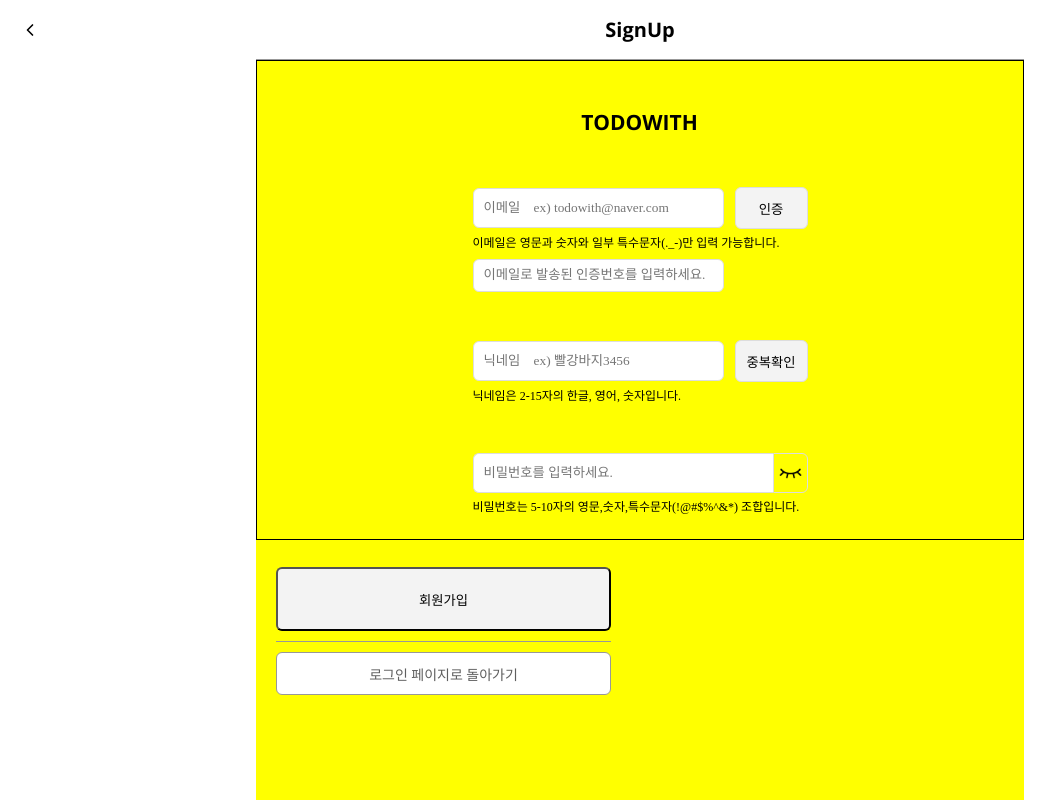
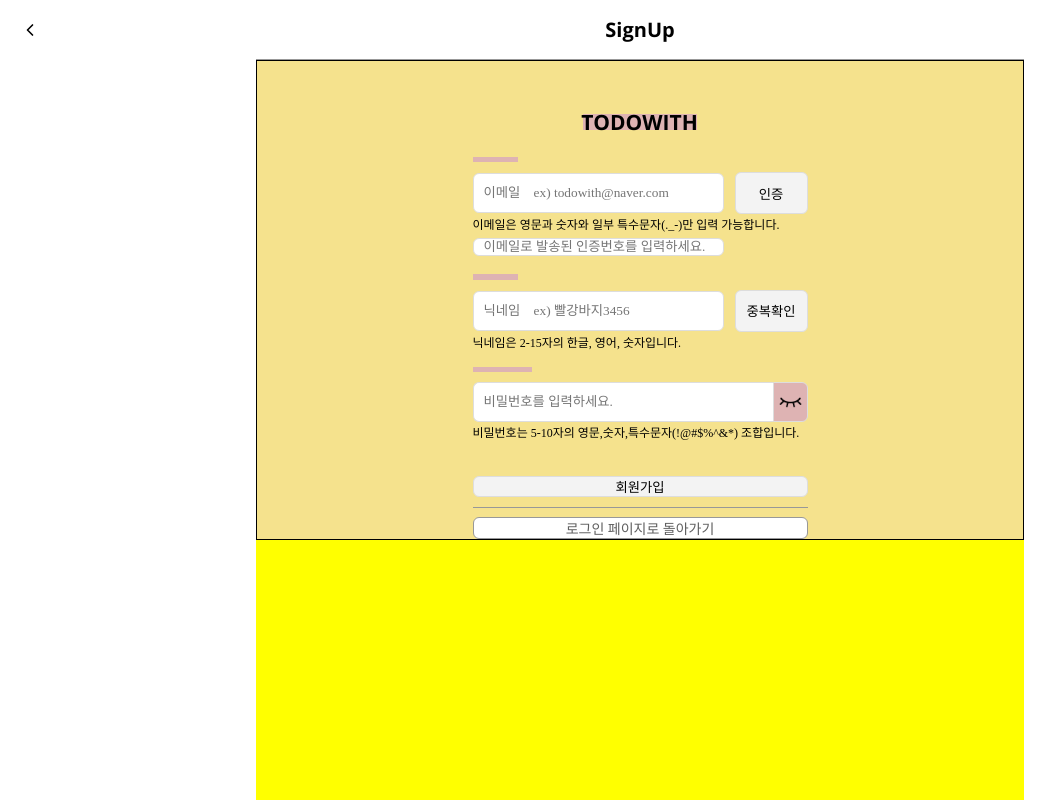
Before and after one commit to HanghaeE5/Front-end, a React (Create React App) app: page /signupemail in a window 1280 px wide. Shown: the whole page, without its empty margins (0-1061 px from the left). Built offline with nearby package versions, Linux system fonts and the light colour scheme; a web font is replaced by a local one.

Commit message:
[Update] 회원가입 버튼, 삼항연산자 줄이는 중

```diff
--- a/src/page/SignUpEmail2.tsx
+++ b/src/page/SignUpEmail2.tsx
@@ -8,10 +8,10 @@ const RegisterContainer = styled.div`
   display: flex;
   flex-direction: column;
   align-items: center;
-  width: 375px;
-  height: 678px;
+  width: 23.4375rem;
+  height: 42.375rem;
   background-color: #24c5c3;
-  margin: 0px auto 74px auto;
+  margin: 0px auto 4.625rem auto;
 `;
 
 const InfoContainer = styled.body`
@@ -20,7 +20,7 @@ const InfoContainer = styled.body`
   align-items: center;
   border: 1px solid black;
   height: 60%;
-  /* background-color: #f5e28d; */
+  background-color: #f5e28d;
   margin: 0px auto 0px auto;
 `;
 
@@ -35,18 +35,18 @@ const FontBox = styled.div`
   flex-direction: column;
   align-items: center;
   justify-content: center;
-  width: ${(props: fontbox) => props.width}px;
-  height: ${(props: fontbox) => props.height}px;
+  width: ${(props: fontbox) => props.width}rem;
+  height: ${(props: fontbox) => props.height}rem;
   margin: ${(props: fontbox) => props.margin};
-  /* background-color: #deb3b3; */
+  background-color: #deb3b3;
 `;
 
 const FontBoxSide = styled.div`
   display: flex;
   flex-direction: column;
   justify-content: center;
-  width: ${(props: fontbox) => props.width}px;
-  height: ${(props: fontbox) => props.height}px;
+  width: ${(props: fontbox) => props.width}rem;
+  height: ${(props: fontbox) => props.height}rem;
   margin: ${(props: fontbox) => props.margin};
   /* background-color: #6922bb; */
 `;
@@ -72,21 +72,21 @@ const LineBox = styled.div`
   flex-direction: column;
   align-items: center;
   justify-content: center;
-  width: ${(props: fontbox) => props.width}px;
-  height: ${(props: fontbox) => props.height}px;
+  width: ${(props: fontbox) => props.width}rem;
+  height: ${(props: fontbox) => props.height}rem;
   margin: ${(props: fontbox) => props.margin};
   background-color: #989898;
 `;
 
 const LogoFont = styled.p`
-  font-size: 27px;
+  font-size: 1.6875rem;
   font-family: 'OpensansBold';
   display: flex;
   margin: 0 0 0 0;
 `;
 
 const KoreanFont = styled.p`
-  font-size: ${(props: font) => props.size}px;
+  font-size: ${(props: font) => props.size}rem;
   font-family: 'NotoMed';
   color: ${(props: font) => props.color};
   display: flex;
@@ -98,7 +98,7 @@ type font = {
   isCorrect?: boolean;
 };
 const KoreanFontBold = styled.p`
-  font-size: ${(props: font) => props.size}px;
+  font-size: ${(props: font) => props.size}rem;
   font-family: 'NotoMed';
   color: ${(props: font) => props.color};
   display: flex;
@@ -106,7 +106,7 @@ const KoreanFontBold = styled.p`
 `;
 
 const EnglishFont = styled.p`
-  font-size: ${(props: font) => props.size}px;
+  font-size: ${(props: font) => props.size}rem;
   font-family: 'OpensansBold';
   color: ${(props: font) => props.color};
   display: flex;
@@ -114,14 +114,14 @@ const EnglishFont = styled.p`
 `;
 
 const LogoFontSmall = styled.p`
-  font-size: 21px;
+  font-size: 1.3125rem;
   font-family: 'OpensansBold';
   display: flex;
   margin: 0 0 0 0;
 `;
 
 const CheckFont = styled.p`
-  font-size: ${(props: font) => props.size}px;
+  font-size: ${(props: font) => props.size}rem;
   font-family: 'NotoRegu';
   color: ${(props: font) => (props.isCorrect !== undefined ? (props.isCorrect ? 'blue' : 'red') : props.color)};
   display: flex;
@@ -136,8 +136,8 @@ const InputInfo = styled.input`
   border: 1px solid #dddddd;
   border-radius: 6px;
   padding: 0 0 0 10px;
-  width: ${(props: fontbox) => props.width}px;
-  height: ${(props: fontbox) => props.height}px;
+  width: ${(props: fontbox) => props.width}rem;
+  height: ${(props: fontbox) => props.height}rem;
   margin: ${(props: fontbox) => props.margin};
   :focus {
     background-color: rgb(220, 237, 255);
@@ -150,9 +150,9 @@ const InputInfoNoneBorder = styled.input`
   background: #ffffff;
   border: 1px solid #dddddd;
   /* border-radius: 6px; */
-  padding: 0 0 0 10px;
-  width: ${(props: fontbox) => props.width}px;
-  height: ${(props: fontbox) => props.height}px;
+  padding: 0 0 0 0.625rem;
+  width: ${(props: fontbox) => props.width}rem;
+  height: ${(props: fontbox) => props.height}rem;
   margin: ${(props: fontbox) => props.margin};
   :focus {
     background-color: rgb(220, 237, 255);
@@ -175,8 +175,8 @@ const BtnBox = styled.button`
   border-radius: 6px;
   border: 1px solid #989898;
 
-  width: ${(props: btnbox) => props.width}px;
-  height: ${(props: btnbox) => props.height}px;
+  width: ${(props: btnbox) => props.width}rem;
+  height: ${(props: btnbox) => props.height}rem;
   margin: ${(props: btnbox) => props.margin};
   background-color: ${(props: btnbox) => props.color};
   cursor: pointer;
@@ -187,63 +187,44 @@ const BtnBox = styled.button`
   }
 `;
 
-const Btn = styled.button<{ isDisable: boolean }>`
-  display: flex;
-  flex-direction: column;
-  align-items: center;
-  justify-content: center;
-  background: ${(props) => (props.isDisable ? '#f3f3f3' : '#769cbc')};
-  border-radius: 6px;
-
-  width: 335px;
-  height: 64px;
-  margin: 27px 20px 0px 20px;
-
-  cursor: ${(props) => (props.isDisable ? '' : 'pointer')};
-
-  &:hover {
-    ${(props) =>
-      props.isDisable
-        ? ''
-        : `color: white;
-    background-color: #1763a6;`}
-  }
-`;
+type btnable = {
+  width: number | string;
+  height: number | string;
+  margin: string;
+  isDisable: boolean;
+};
 
 const BtnAble = styled.button`
   display: flex;
   flex-direction: column;
   align-items: center;
   justify-content: center;
-  background: #769cbc;
+  border: 1px solid #dddddd;
   border-radius: 6px;
+  width: ${(props: btnable) => props.width}rem;
+  height: ${(props: btnable) => props.height}rem;
+  margin: ${(props: btnable) => props.margin};
+  background: ${(props: btnable) => (props.isDisable ? '#f3f3f3' : '#8ac2f0')};
 
-  width: ${(props: fontbox) => props.width}px;
-  height: ${(props: fontbox) => props.height}px;
-  margin: ${(props: fontbox) => props.margin};
-  cursor: pointer;
+  cursor: ${(props: btnable) => (props.isDisable ? '' : 'pointer')};
 
   &:hover {
-    color: white;
-    background-color: #1763a6;
+    ${(props: btnable) =>
+      props.isDisable
+        ? ''
+        : `color: white;
+    background-color: #358edc;`}
   }
 `;
 
-const BtnDisable = styled.button`
-  display: flex;
-  flex-direction: column;
-  align-items: center;
-  justify-content: center;
-  background: #f3f3f3;
-  border: 1px solid #dddddd;
-  border-radius: 6px;
-  margin: 37px 20px 0px 20px;
-  width: ${(props: fontbox) => props.width}px;
-  height: ${(props: fontbox) => props.height}px;
-  margin: ${(props: fontbox) => props.margin};
-`;
+export const SignUpEmail2 = () => {
+  const [email, setNameText] = useState<string>('');
+  const [emailCheckNumber, setEmailCheckNumber] = useState<string>('');
+  const [password, setPassword] = useState<string>('');
+  const [password2, setPassword2] = useState<string>('');
+  const [nickname, setNickname] = useState<string>('');
+  const [emailCheck, setEmailCheck] = useState<boolean>(true);
 
-export const SignUpEmail2 = () => {
   const onChangeEmail = (e: React.ChangeEvent<HTMLInputElement>) => {
     setNameText(e.target.value);
   };
@@ -260,8 +241,6 @@ export const SignUpEmail2 = () => {
     setNickname(e.target.value);
   };
 
-  const [emailCheck, setEmailCheck] = useState<boolean>(true);
-
   const rePass: any = useRef();
   const CheckEmail = (asValue: string) => {
     const regExp = /^[0-9a-zA-Z]([-_.]?[0-9a-zA-Z])*@[0-9a-zA-Z]([-_.]?[0-9a-zA-Z])*\.[a-zA-Z]{2,3}$/i;
@@ -275,11 +254,6 @@ export const SignUpEmail2 = () => {
     const regExp = /^(?=.*\d)(?=.*[a-zA-Z])[0-9a-zA-Z!@#$%^&*]{5,15}$/;
     return regExp.test(asValue);
   };
-  const [email, setNameText] = useState<string>('');
-  const [emailCheckNumber, setEmailCheckNumber] = useState<string>('');
-  const [password, setPassword] = useState<string>('');
-  const [password2, setPassword2] = useState<string>('');
-  const [nickname, setNickname] = useState<string>('');
 
   const nav = useNavigate();
 
@@ -289,60 +263,48 @@ export const SignUpEmail2 = () => {
     <PageLayout title="SignUp">
       <PageLayout.Body>
         <InfoContainer>
-          <FontBox width={114} height={16} margin={'53px 131px 0px 130px'}>
+          <FontBox width={7.125} height={1} margin={'3.3125rem 8.1875rem 0rem 8.125rem'}>
             <LogoFontSmall>TODOWITH</LogoFontSmall>
           </FontBox>
 
-          <FontBox width={45} height={24} margin={'27px 310px 10px 20px'}>
-            {email ? (
-              <KoreanFont size={16} color="rgba(147, 147, 147, 1)">
+          <FontBox width={2.8125} height={1.5} margin={'1.6875rem 19.375rem 0.625rem 1.25rem'}>
+            {email && (
+              <KoreanFont size={1} color="rgba(147, 147, 147, 1)">
                 이메일
               </KoreanFont>
-            ) : (
-              ''
             )}
           </FontBox>
           <RowBox margin={'0px 0px 0px 0px'}>
             <InputInfo
-              width={251}
-              height={40}
-              margin={'0px 11px 0px 20px'}
+              width={15.6875}
+              height={2.5}
+              margin={'0rem 0.6875rem 0rem 1.25rem'}
               type="text"
               placeholder="이메일    ex) todowith@naver.com"
               name="email"
               value={email}
               onChange={onChangeEmail}
             ></InputInfo>
-            {CheckEmail(email) ? (
+
             <BtnAble
-                width={73}
-                height={42}
-                margin={'0px 20px 0px 0px'}
+              isDisable={!CheckEmail(email)}
+              width={4.5625}
+              height={2.625}
+              margin={'0px 1.25rem 0px 0px'}
               onClick={() => {
                 setEmailCheck(true);
               }}
             >
               인증
             </BtnAble>
-            ) : (
-              <BtnDisable width={73} height={42} margin={'0px 20px 0px 0px'}>
-                인증
-              </BtnDisable>
-            )}
           </RowBox>
-          <FontBoxSide width={320} height={21} margin={'5px 35px 0px 20px'}>
+          <FontBoxSide width={20} height={1.3125} margin={'0.3125rem 2.1875rem 0px 1.25rem'}>
             {email ? (
-              CheckEmail(email) ? (
-                <CheckFont size={12} color={'blue'}>
-                  사용 가능한 형식입니다. 인증 버튼을 눌러주세요.
+              <CheckFont size={0.75} color={'blue'} isCorrect={CheckEmail(email)}>
+                {CheckEmail(email) ? '사용 가능한 형식입니다. 인증 버튼을 눌러주세요.' : '이메일을 확인해주세요'}
               </CheckFont>
             ) : (
-                <CheckFont size={12} color={'red'}>
-                  이메일을 확인해 주세요.
-                </CheckFont>
-              )
-            ) : (
-              <CheckFont size={12} color={'black'}>
+              <CheckFont size={0.75} color={'black'}>
                 이메일은 영문과 숫자와 일부 특수문자(._-)만 입력 가능합니다.
               </CheckFont>
             )}
@@ -350,9 +312,9 @@ export const SignUpEmail2 = () => {
 
           {emailCheck ? (
             <InputInfo
-              width={251}
-              height={38}
-              margin={'7px 104px 0px 20px'}
+              width={15.6875}
+              height={2.375}
+              margin={'0.4375rem 6.5rem 0px 1.25rem'}
               type="text"
               placeholder="이메일로 발송된 인증번호를 입력하세요."
               name="emailchecknumber"
@@ -363,9 +325,9 @@ export const SignUpEmail2 = () => {
             ''
           )}
 
-          <FontBox width={45} height={24} margin={'18px 310px 10px 20px'}>
+          <FontBox width={2.8125} height={1.5} margin={'1.125rem 19.375rem 0.625rem 1.25rem'}>
             {nickname ? (
-              <KoreanFont size={16} color="rgba(147, 147, 147, 1)">
+              <KoreanFont size={1} color="rgba(147, 147, 147, 1)">
                 닉네임
               </KoreanFont>
             ) : (
@@ -374,46 +336,41 @@ export const SignUpEmail2 = () => {
           </FontBox>
           <RowBox margin={'0px 0px 0px 0px'}>
             <InputInfo
-              width={251}
-              height={40}
-              margin={'0px 11px 0px 20px'}
+              width={15.6875}
+              height={2.5}
+              margin={'0px 0.6875rem 0px 1.25rem'}
               type="text"
               placeholder="닉네임    ex) 빨강바지3456"
               name="nickname"
               value={nickname}
               onChange={onChangeNickname}
             ></InputInfo>
-            {CheckNickname(nickname) ? (
-              <BtnAble width={73} height={42} margin={'0px 20px 0px 0px'}>
+
+            <BtnAble isDisable={!CheckNickname(nickname)} width={4.5625} height={2.625} margin={'0px 1.25rem 0px 0px'}>
               중복확인
             </BtnAble>
-            ) : (
-              <BtnDisable width={73} height={42} margin={'0px 20px 0px 0px'}>
-                중복확인
-              </BtnDisable>
-            )}
           </RowBox>
-          <FontBoxSide width={320} height={21} margin={'5px 35px 0px 20px'}>
+          <FontBoxSide width={20} height={1.3125} margin={'0.3125rem 2.1875rem 0px 1.25rem'}>
             {nickname ? (
               CheckNickname(nickname) ? (
-                <CheckFont size={12} color={'blue'}>
+                <CheckFont size={0.75} color={'blue'}>
                   사용 가능한 형식입니다. 중복 확인 버튼을 눌러주세요.
                 </CheckFont>
               ) : (
-                <CheckFont size={12} color={'red'}>
+                <CheckFont size={0.75} color={'red'}>
                   닉네임 형식을 확인해 주세요.
                 </CheckFont>
               )
             ) : (
-              <CheckFont size={12} color={'black'}>
+              <CheckFont size={0.75} color={'black'}>
                 닉네임은 2-15자의 한글, 영어, 숫자입니다.
               </CheckFont>
             )}
           </FontBoxSide>
 
-          <FontBox width={59} height={24} margin={'18px 296px 10px 20px'}>
+          <FontBox width={3.6875} height={1.5} margin={'1.125rem 18.5rem 0.625rem 1.25rem'}>
             {password ? (
-              <KoreanFont size={16} color="rgba(147, 147, 147, 1)">
+              <KoreanFont size={1} color="rgba(147, 147, 147, 1)">
                 비밀번호
               </KoreanFont>
             ) : (
@@ -423,9 +380,9 @@ export const SignUpEmail2 = () => {
 
           <RowBox margin={'0px 0px 0px 0px'}>
             <InputInfoNoneBorder
-              width={300}
-              height={40}
-              margin={'0px 0px 0px 15px'}
+              width={18.75}
+              height={2.5}
+              margin={'0px 0px 0px 0.9375rem'}
               placeholder="비밀번호를 입력하세요."
               type={view ? 'password' : 'text'}
               value={password}
@@ -437,9 +394,9 @@ export const SignUpEmail2 = () => {
               }}
             ></InputInfoNoneBorder>
             <FontBox
-              width={35}
-              height={40}
-              margin={'0px 15px 0px 0px'}
+              width={2.1875}
+              height={2.5}
+              margin={'0px 0.9375rem 0px 0px'}
               onMouseDown={() => setView(!view)}
               onMouseUp={() => setView(!view)}
               style={
@@ -452,7 +409,7 @@ export const SignUpEmail2 = () => {
                       backgroundImage: 'url(/assets/closeeye.png)',
                       backgroundRepeat: 'no-repeat',
                       backgroundPosition: 'center',
-                      backgroundSize: '25px',
+                      backgroundSize: '1.5625rem',
                     }
                   : {
                       borderLeft: 'none',
@@ -462,7 +419,7 @@ export const SignUpEmail2 = () => {
                       backgroundImage: 'url(/assets/eye.png)',
                       backgroundRepeat: 'no-repeat',
                       backgroundPosition: 'center',
-                      backgroundSize: '25px',
+                      backgroundSize: '1.5625rem',
                     }
               }
             ></FontBox>
@@ -470,11 +427,11 @@ export const SignUpEmail2 = () => {
 
           {password ? (
             CheckPassword(password) ? (
-              <RowBox margin={'7px 0px 0px 0px'}>
+              <RowBox margin={'0.4375rem 0px 0px 0px'}>
                 <InputInfoNoneBorder
-                  width={300}
-                  height={40}
-                  margin={'0px 0px 0px 15px'}
+                  width={18.75}
+                  height={2.5}
+                  margin={'0px 0px 0px 0.9375rem'}
                   placeholder="비밀번호를 재입력하세요."
                   type={view ? 'password' : 'text'}
                   value={password2}
@@ -486,9 +443,9 @@ export const SignUpEmail2 = () => {
                   }}
                 ></InputInfoNoneBorder>
                 <FontBox
-                  width={35}
-                  height={40}
-                  margin={'0px 15px 0px 0px'}
+                  width={2.1875}
+                  height={2.5}
+                  margin={'0px 0.9375rem 0px 0px'}
                   onMouseDown={() => setView(!view)}
                   onMouseUp={() => setView(!view)}
                   style={
@@ -501,7 +458,7 @@ export const SignUpEmail2 = () => {
                           backgroundImage: 'url(/assets/closeeye.png)',
                           backgroundRepeat: 'no-repeat',
                           backgroundPosition: 'center',
-                          backgroundSize: '25px',
+                          backgroundSize: '1.5625rem',
                         }
                       : {
                           // borderLeft: 'none',
@@ -511,50 +468,56 @@ export const SignUpEmail2 = () => {
                           backgroundImage: 'url(/assets/eye.png)',
                           backgroundRepeat: 'no-repeat',
                           backgroundPosition: 'center',
-                          backgroundSize: '25px',
+                          backgroundSize: '1.5625rem',
                         }
                   }
                 ></FontBox>
               </RowBox>
             ) : (
-              <FontBoxSide width={340} height={21} margin={'5px 15px 0px 20px'}>
-                <CheckFont size={12} color={'red'}>
+              <FontBoxSide width={21.25} height={1.3125} margin={'0.3125rem 0.9375rem 0px 1.25rem'}>
+                <CheckFont size={0.75} color={'red'}>
                   비밀번호 형식을 확인해 주세요.
                 </CheckFont>
               </FontBoxSide>
             )
           ) : (
-            <FontBoxSide width={340} height={21} margin={'5px 15px 0px 20px'}>
-              <CheckFont size={12} color={'black'}>
+            <FontBoxSide width={21.25} height={1.3125} margin={'0.3125rem 0.9375rem 0px 1.25rem'}>
+              <CheckFont size={0.75} color={'black'}>
                 비밀번호는 5-10자의 영문,숫자,특수문자(!@#$%^&*) 조합입니다.
               </CheckFont>
             </FontBoxSide>
           )}
-          <FontBoxSide width={340} height={21} margin={'5px 15px 0px 20px'}>
+          <FontBoxSide width={21.25} height={1.3125} margin={'0.3125rem 0.9375rem 0px 1.25rem'}>
             {password2 && (
-              <CheckFont size={12} color={'blue'} isCorrect={password === password2}>
+              <CheckFont size={0.75} color={'blue'} isCorrect={password === password2}>
                 {password === password2 ? '비밀번호가 일치합니다' : '비밀번호가 일치하지 않습니다'}
               </CheckFont>
             )}
           </FontBoxSide>
-        </InfoContainer>
+          <BtnAble
+            isDisable={!email || !nickname || !password || !password2}
+            width={20.9375}
+            height={4}
+            margin={'1.6875rem 1.25rem 0rem 1.25rem'}
+          >
+            회원가입
+          </BtnAble>
 
-        <Btn isDisable={!email || !password}>회원가입</Btn>
-
-        <LineBox width={335} height={1} margin={'10px 20px 10px 20px'}></LineBox>
+          <LineBox width={20.9375} height={0.0625} margin={'0.625rem 1.25rem 0.625rem 1.25rem'}></LineBox>
           <BtnBox
-          width={335}
-          height={43}
-          margin={'0px 20px 0px 20px'}
+            width={20.9375}
+            height={2.6875}
+            margin={'0px 1.25rem 0px 1.25rem'}
             color={'white'}
             onClick={() => {
               nav('/login');
             }}
           >
-          <KoreanFont size={14} color="#5F5F5F">
+            <KoreanFont size={0.875} color="#5F5F5F">
               로그인 페이지로 돌아가기
             </KoreanFont>
           </BtnBox>
+        </InfoContainer>
       </PageLayout.Body>
     </PageLayout>
   );
--- a/src/route/routeList.ts
+++ b/src/route/routeList.ts
@@ -1,6 +1,6 @@
 import { ReactElement } from 'react';
 
-import { Login, Main, SignUpEmail2, SignUpSNS } from './../page';
+import { Login, Main, SignUpEmail, SignUpEmail2, SignUpSNS } from './../page';
 interface Route {
   id: string;
   path: string;
```
Lines whose indentation alone changed are shown as unchanged.
